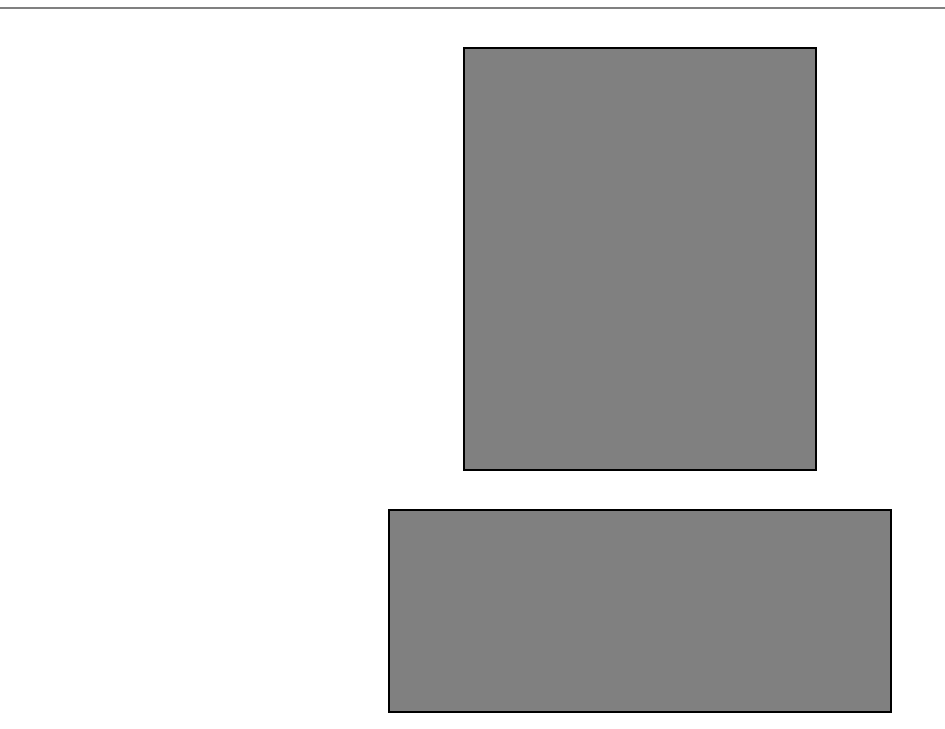
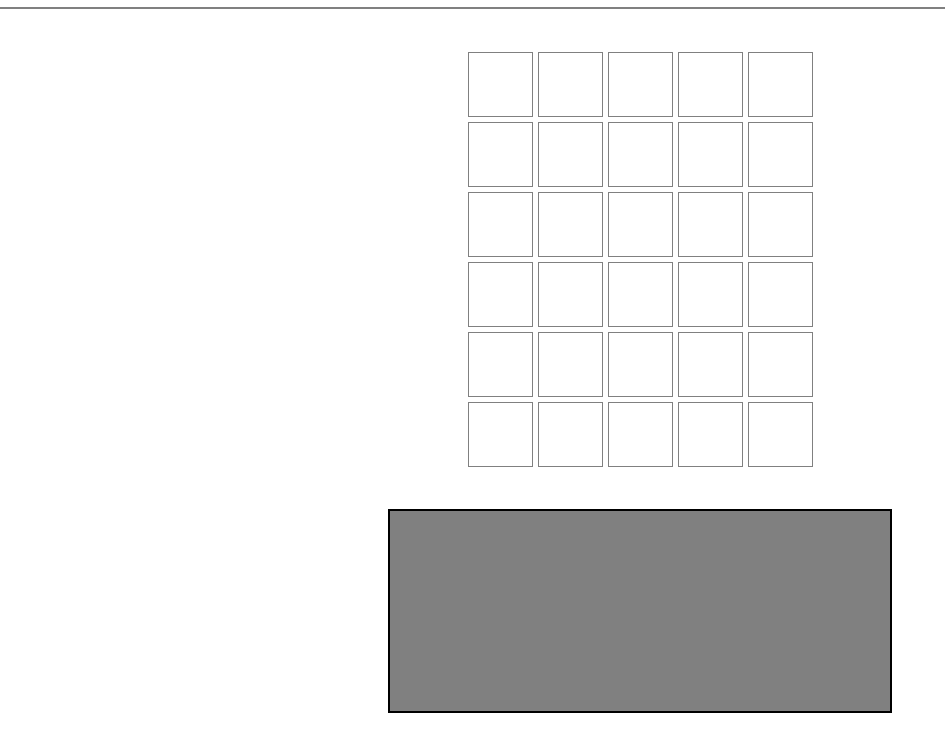
Before and after one commit to fabbrob/Project-1, a plain HTML site: page index.html in a window 1280 px wide. Shown: the part 81-810 px from the top of the page, without its empty margins (0-945 px from the left). Drawn offline with Linux system fonts and the light colour scheme.

Commit message:
added tiles to the input field, with appropriate css

```diff
--- a/index.html
+++ b/index.html
@@ -14,7 +14,51 @@
         <h1 id="heading">Wordle</h1>
     </header>
     <main id="main">
-        <div id="inputField"></div>
+        <div id="inputField">
+            <div class="inputRow">
+                <div class="tile"></div>
+                <div class="tile"></div>
+                <div class="tile"></div>
+                <div class="tile"></div>
+                <div class="tile"></div>
+            </div>
+            <div class="inputRow">
+                <div class="tile"></div>
+                <div class="tile"></div>
+                <div class="tile"></div>
+                <div class="tile"></div>
+                <div class="tile"></div>
+            </div>
+            <div class="inputRow">
+                <div class="tile"></div>
+                <div class="tile"></div>
+                <div class="tile"></div>
+                <div class="tile"></div>
+                <div class="tile"></div>
+            </div>
+            <div class="inputRow">
+                <div class="tile"></div>
+                <div class="tile"></div>
+                <div class="tile"></div>
+                <div class="tile"></div>
+                <div class="tile"></div>
+            </div>
+            <div class="inputRow">
+                <div class="tile"></div>
+                <div class="tile"></div>
+                <div class="tile"></div>
+                <div class="tile"></div>
+                <div class="tile"></div>
+            </div>
+            <div class="inputRow">
+                <div class="tile"></div>
+                <div class="tile"></div>
+                <div class="tile"></div>
+                <div class="tile"></div>
+                <div class="tile"></div>
+            </div>
+        </div>
+
         <div id="keyboard"></div>
     </main>
 </body>
--- a/styles.css
+++ b/styles.css
@@ -48,8 +48,8 @@ header {
 
   margin: auto;
 
-  background-color: gray;
-  border: 2px solid black;
+  display: grid;
+  grid-template-rows: repeat(6, 1fr);
 }
 
 #keyboard {
@@ -61,3 +61,20 @@ header {
   background-color: gray;
   border: 2px solid black;
 }
+
+/* INPUT FIELD CONTENT */
+
+.inputRow {
+    display: grid;
+    grid-template-columns: repeat(5, 1fr);
+}
+
+.tile {
+    width: 90%;
+    height: 90%;
+
+    margin: auto;
+
+    border: 1px solid gray;
+}
+/* KEYBOARD CONTENT */
```
